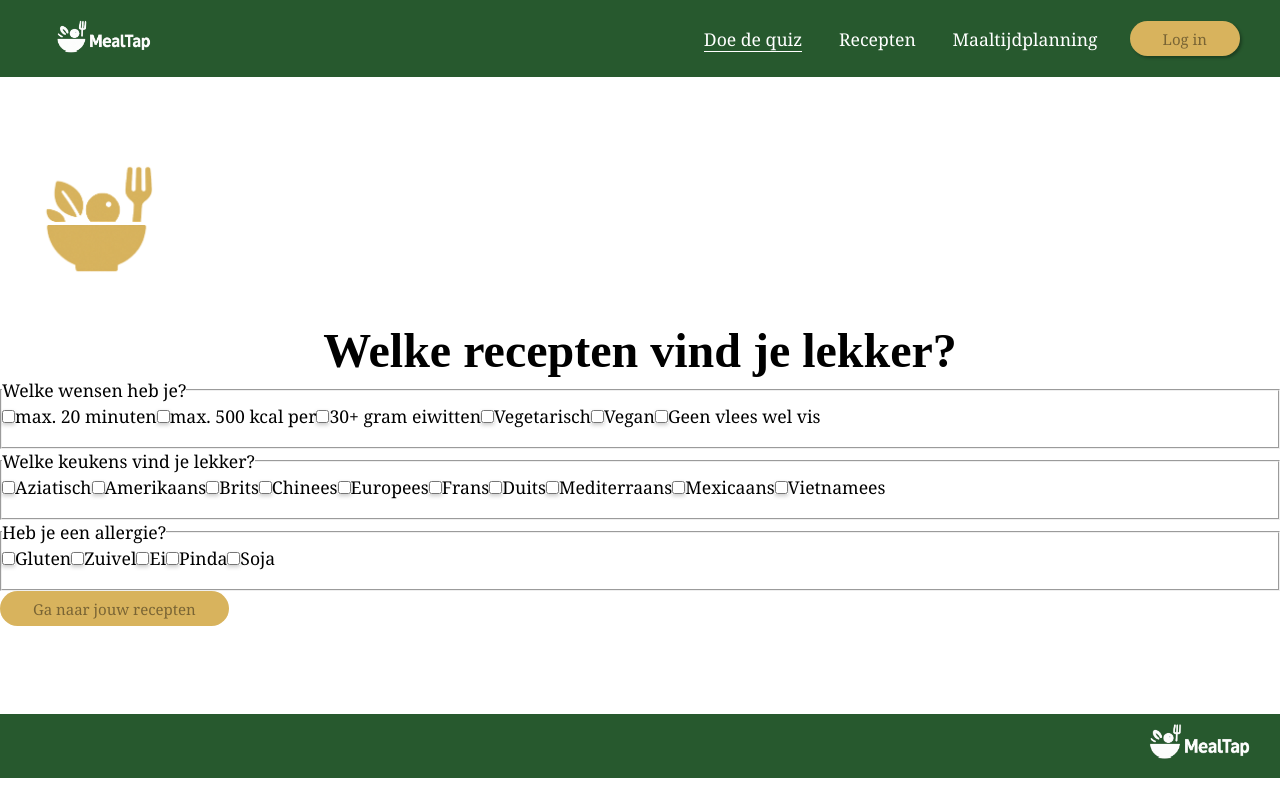
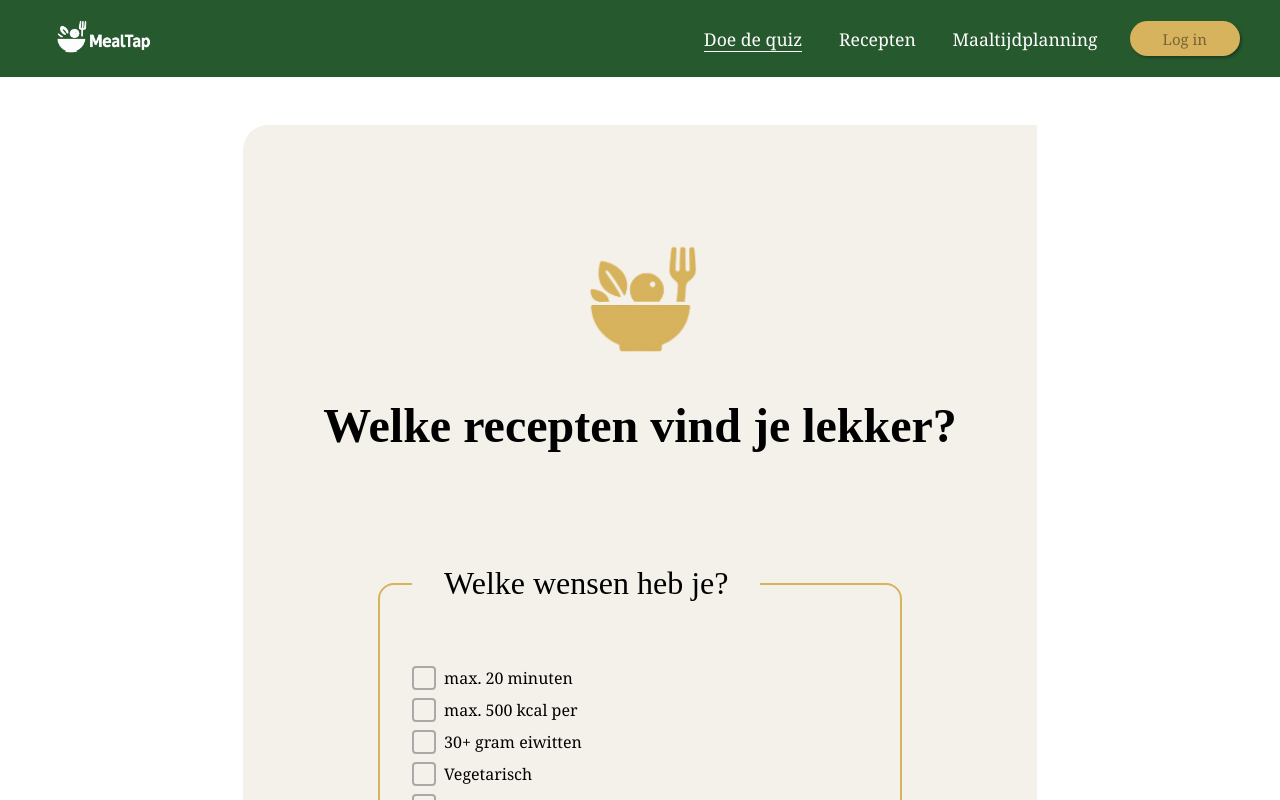
Before and after one commit to tessaiswijs/eindproject_frontend_novi, a React (Vite) app: page /quiz in a window 1280 px wide. Shown: the top 800 px of the page. Built offline with nearby package versions, Linux system fonts and the light colour scheme; a web font is replaced by a local one.

Commit message:
stijling van de quiz pagina

```diff
--- a/src/App.css
+++ b/src/App.css
@@ -26,23 +26,23 @@ Table of Contents:
     2. Typography
 ////////////////////////*/
 
-body{
+body, label, p {
     font-family: "Kantumruy pro", Georgia, sans-serif;
     font-size: 1.1rem;
 }
 
-h1{
+h1 {
     font-family: "Kaisei Tokumin", "Times New Roman", Times, sans-serif;
     font-size: 3rem;
     text-align: center;
 }
 
-h2{
+h2, legend {
     font-family: "Kaisei Tokumin", "Times New Roman", Times, sans-serif;
     font-size: 2rem;
 }
 
-h3{
+h3  {
     font-family: "Kaisei Tokumin", "Times New Roman", Times, serif;
     font-size: 1.1rem;
 }
--- a/src/components/quizQuestion/QuizQuestion.css
+++ b/src/components/quizQuestion/QuizQuestion.css
@@ -0,0 +1,38 @@
+.custom-checkbox {
+    display: flex;
+    align-items: center;
+    cursor: pointer;
+    margin-bottom: 0.5rem;
+    font-size: 16px;
+
+}
+
+.custom-checkbox input {
+    display: none;
+}
+
+.custom-checkbox span {
+    width: 1.5rem;
+    height: 1.5rem;
+    border: 2px solid darkgray;
+    border-radius: 4px;
+    margin-right: 8px;
+    position: relative;
+}
+
+.custom-checkbox input:checked + span {
+    background-color: #27592E;
+    border-color: #27592E;
+}
+
+.custom-checkbox input:checked + span::after {
+    content: '';
+    position: absolute;
+    left: 6px;
+    top: 2px;
+    width: 5px;
+    height: 10px;
+    border: solid white;
+    border-width: 0 2px 2px 0;
+    transform: rotate(45deg);
+}
--- a/src/pages/quiz/QuizPage.css
+++ b/src/pages/quiz/QuizPage.css
@@ -0,0 +1,35 @@
+.quiz-container {
+    display: flex;
+    flex-direction: column;
+    align-items: center;
+    margin: 0 auto;
+    max-width: fit-content;
+    border-radius: 25px 0 25px 25px;
+    overflow: hidden;
+    background: #F4F1EB;
+    padding: 5rem;
+}
+
+.quiz-header-container {
+    display: flex;
+    flex-direction: column;
+    align-items: center;
+}
+
+.quiz-container h1 {
+    padding-bottom: 5rem;
+}
+
+.quiz-question {
+    padding: 2rem;
+    border-radius: 1rem;
+    border: 2px double #D8B35D;
+}
+
+.quiz-question legend {
+    padding: 2rem;
+}
+
+.submit-answers {
+    margin-top: 2rem;
+}
--- a/src/pages/quiz/QuizPage.jsx
+++ b/src/pages/quiz/QuizPage.jsx
@@ -15,9 +15,15 @@ function Quiz() {
     return (
         <>
             <main className="quiz-container">
-                <img className="yellow-logo-container" src="/src/assets/logo_yellow.png" alt="klok"/>
 
-                <h1>Welke recepten vind je lekker?</h1>
+               <section className="quiz-header-container">
+
+                   <img className="yellow-logo-container" src="/src/assets/logo_yellow.png" alt="klok"/>
+
+                   <h1>Welke recepten vind je lekker?</h1>
+
+               </section>
+
 
 
                 <form>
```
